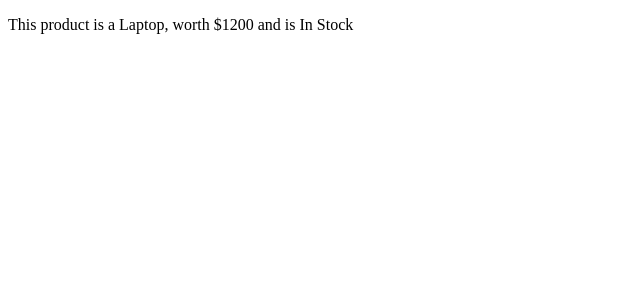
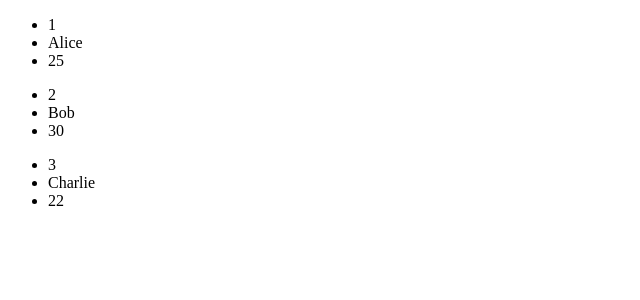
Before and after one commit to G1DY/React-Demo, a React (Vite) app in the folder react-demos/: page / in a window 1280 px wide. Shown: the top 300 px of the page, without its empty margins (0-640 px from the left). Built offline with nearby package versions, Linux system fonts and the light colour scheme.

Commit message:
props destructuring

```diff
--- a/react-demos/src/App.jsx
+++ b/react-demos/src/App.jsx
@@ -1,12 +1,13 @@
 import React from 'react'
-import Greeting from './Components/Greeting'
 import ProductInfo from './Components/ProductInfo'
+import UserInfo from './Components/UserInfo'
+import UserList from './Components/UserList'
 
 
 const App = () => {
   return (
     <div>
-      <ProductInfo />
+      <UserList />
     </div>
   )
 }
--- /dev/null
+++ b/react-demos/src/Components/UserInfo.jsx
@@ -0,0 +1,42 @@
+import React from 'react'
+
+const UserInfo = () => {
+    const UserList = [
+        {
+            username: "Dan",
+            email: "test1@gmail.com",
+            location: "iceland",
+        },
+        {
+            username: "Adan",
+            email: "test2@gmail.com",
+            location: "Greenland",
+        },
+        {
+            username: "Adani",
+            email: "test3@gmail.com",
+            location: "Istanbul",
+        }
+    ];
+  return (
+    <div>
+        <main>
+            { UserList.map(({username, email, location}) => (
+                <ul key={Math.random()}>
+                    <li>
+                        {username}
+                    </li>
+                    <li>
+                        {email}
+                    </li>
+                    <li>
+                        {location}
+                    </li>
+                </ul>
+            ))}
+        </main>
+    </div>
+  );
+};
+
+export default UserInfo
--- /dev/null
+++ b/react-demos/src/Components/UserList.jsx
@@ -0,0 +1,28 @@
+import React from 'react'
+
+const UserList = () => {
+    const users = [
+        {
+            id: 1, name: "Alice", age: 25
+        },
+        {
+            id: 2, name: "Bob", age: 30
+        },
+        {
+            id: 3, name: "Charlie", age: 22
+        }
+    ];
+  return (
+    <div>
+      { users.map(({id, name, age})=> (
+        <ul key={id}>
+            <li>{id}</li>
+            <li>{name}</li>
+            <li>{age}</li>
+        </ul>
+      ))}
+    </div>
+  );
+};
+
+export default UserList
```
Also changed, not shown: react-demos/src/Components/Person.jsx (added).
